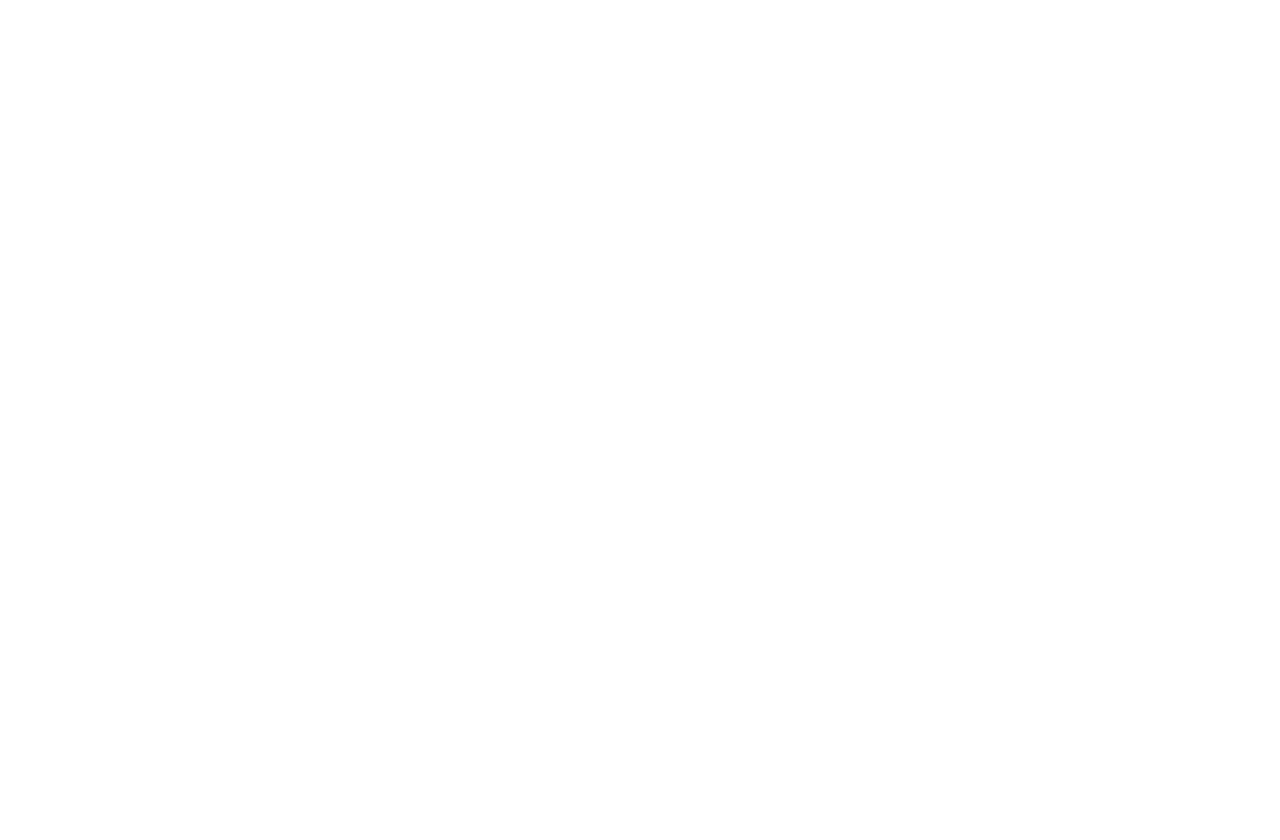
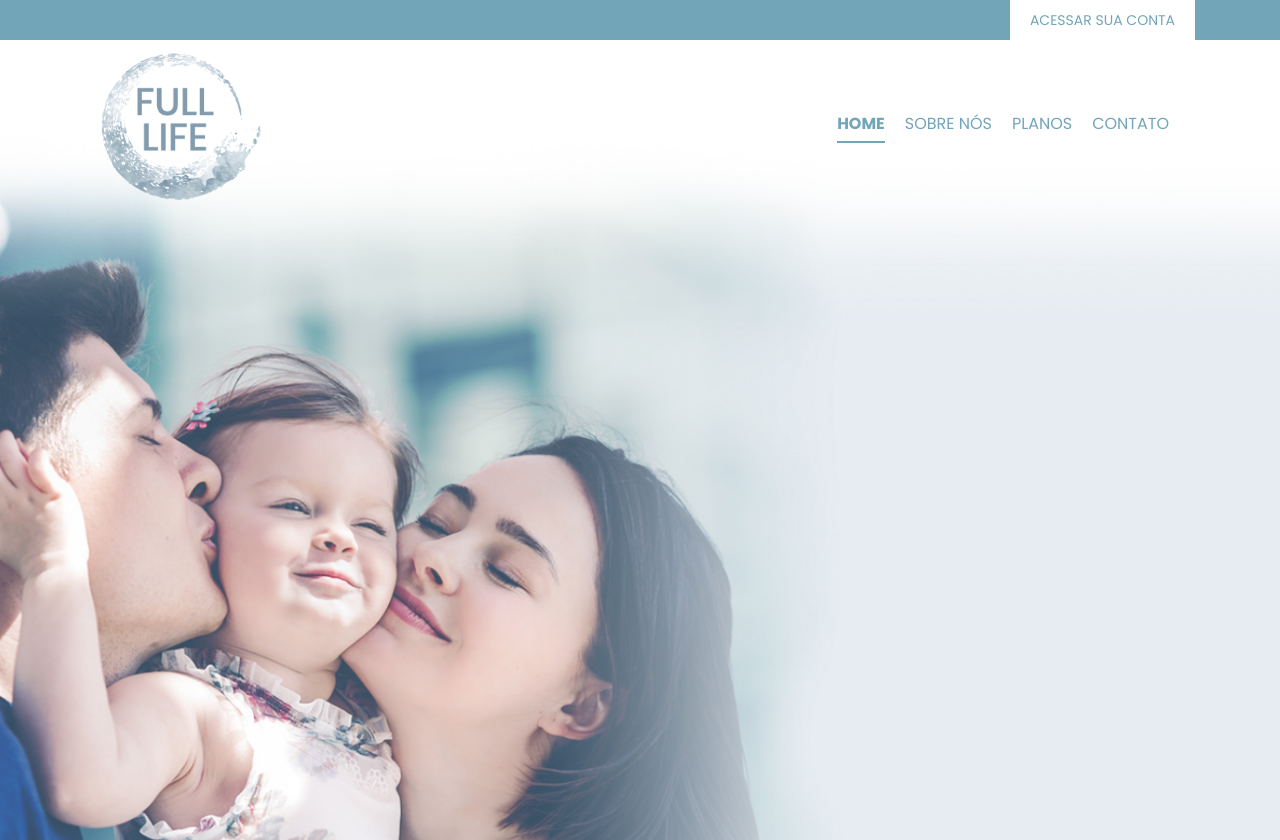
Before and after one commit to decioneto/Full-Life, a plain HTML site: page index.html in a window 1280 px wide. Before the commit the page ends 800 px from the top, so only its background shows below. Drawn offline with nearby package versions, Linux system fonts and the light colour scheme; files that its build step writes are made by us from their sources.

Commit message:
header and menu nav ready

```diff
--- a/css/main.scss
+++ b/css/main.scss
@@ -0,0 +1,121 @@
+$regular: 400;
+$bold: 700;
+
+$color: #72A5B8;
+
+* {
+    margin: 0;
+    padding: 0;
+}
+
+html {
+    scroll-behavior: smooth;
+}
+
+body {
+    font-family: 'Poppins', sans-serif;
+    font-size: 16px;
+    font-weight: $regular;
+}
+
+#header {
+    background-color: $color;
+    height: 40px;
+    width: 100%;
+
+    .container {
+        height: 100%;
+
+        .link-bo {
+            float: right;
+            height: 100%;
+
+            .btn-bo {
+                height: 100%;
+                font-size: 14px;
+                text-transform: uppercase;
+                color: #72A5B8;
+                border: 0;
+                background-color: #fff;
+                padding: 0 20px;
+                transition: all 0.3s;
+
+                &:hover {
+                    font-size: 15px;
+                }
+            }
+        }
+    }
+}
+
+#home {
+    background-image: url("../lib/images/hero.png");
+    background-repeat: no-repeat;
+    background-position: center center;
+    background-size: cover;
+    height: 800px;
+
+    .navbar {
+
+        .navbar-brand {
+
+            img {
+                width: 100%;
+            }
+        }
+
+        .navbar-collapse {
+
+            .navbar-nav {
+
+                .nav-item {
+                    margin: 0 10px;
+
+                    .nav-link {
+                        text-transform: uppercase;
+                        font-weight: $regular;
+                        color: #72A5B8;
+                        transition: all 0.3s;
+                        padding: 0;
+
+
+                        &::after {
+                            content: "";
+                            height: 2px;
+                            width: 100%;
+                            display: block;
+                            background-color: #72a5b8;
+                            margin-top: 5px;
+                            transition: all 0.5s;
+                            transform-origin: center;
+                            transform: scaleX(0);
+                        }
+
+                        &:hover {
+
+                            &::after {
+                                transform: scaleX(1);
+                            }
+                        }
+
+                        &.active {
+                            font-weight: $bold;
+
+                            &::after {
+                                content: "";
+                                height: 2px;
+                                width: 100%;
+                                display: block;
+                                background-color: #72a5b8;
+                                margin-top: 5px;
+                                transition: all 0.5s;
+                                transform-origin: center;
+                                transform: scaleX(1);
+                            }
+                        }
+                    }
+                }
+            }
+        }
+    }
+}
--- a/index.html
+++ b/index.html
@@ -4,12 +4,49 @@
     <meta charset="UTF-8">
     <meta name="viewport" content="width=device-width, initial-scale=1.0">
     <title>Full Life</title>
+    <link rel="stylesheet" href="node_modules/bootstrap/dist/css/bootstrap.min.css">
     <link rel="stylesheet" href="css/components.css">
     <link rel="stylesheet" href="css/main.css">
-    <link rel="stylesheet" href="node_modules/bootstrap/dist/css/bootstrap.min.css">
     <link rel="shortcut icon" href="favicon.ico" type="image/x-icon">
+    <link href="https://fonts.googleapis.com/css?family=Poppins:400,700&display=swap" rel="stylesheet">
 </head>
 <body>
+
+    <header id="header">
+        <div class="container">
+            <a href="#" class="link-bo"><button class="btn-bo">Acessar sua conta</button></a>
+        </div>
+    </header>
+
+    <section id="home">
+        <div class="container">
+            <nav class="navbar navbar-expand-lg bg-transparent">
+                <a class="navbar-brand" href="#">
+                    <img src="lib/images/logo.png" alt="logo">
+                </a>
+                <button class="navbar-toggler" type="button" data-toggle="collapse" data-target="#navbarNav" aria-controls="navbarNav" aria-expanded="false" aria-label="Toggle navigation">
+                    <span class="navbar-toggler-icon"></span>
+                </button>
+
+                <div class="collapse navbar-collapse" id="navbarNav">
+                    <ul class="navbar-nav ml-auto">
+                        <li class="nav-item">
+                            <a class="nav-link active" href="#">Home</a>
+                        </li>
+                        <li class="nav-item">
+                            <a class="nav-link" href="#">Sobre nós</a>
+                        </li>
+                        <li class="nav-item">
+                            <a class="nav-link" href="#">Planos</a>
+                        </li>
+                        <li class="nav-item">
+                            <a class="nav-link" href="#">Contato</a>
+                        </li>
+                    </ul>
+                </div>
+            </nav>
+        </div>
+    </section>
 
     <script src="node_modules/jquery/dist/jquery.min.js"></script>
     <script src="node_modules/bootstrap/dist/js/bootstrap.min.js"></script>
--- a/js/app.js
+++ b/js/app.js
@@ -0,0 +1,4 @@
+$(".nav-link").click(function() {
+    $(".nav-link").removeClass("active");
+    $(this).addClass("active");
+});
```
Also changed, not shown: css/main.css (added), lib/images/hero.png (added), lib/images/logo.png (added), 1 other file.
